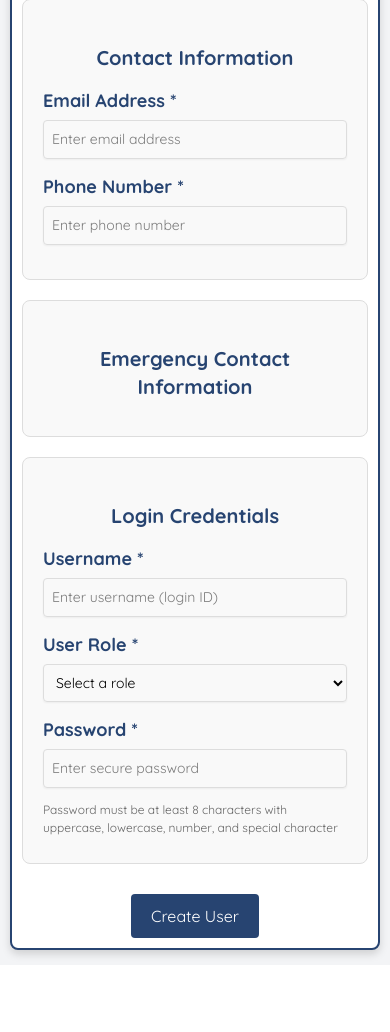
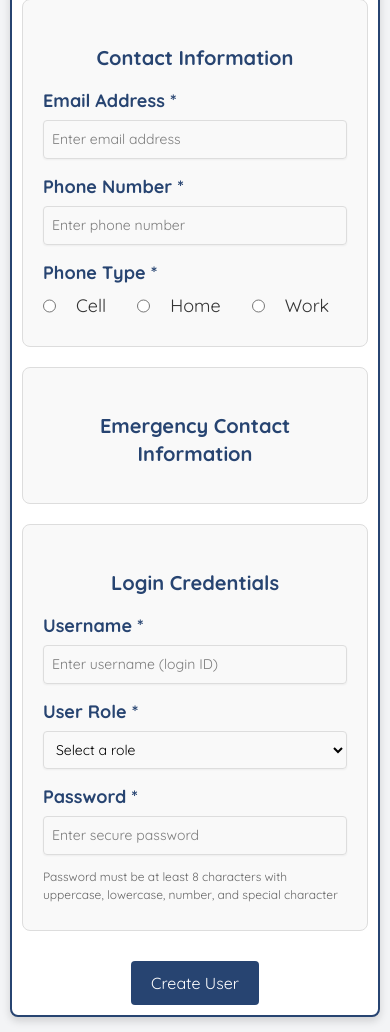
Before and after one commit to ivy864/micah-ministries, a PHP site: page /stepvarepo/createNewUser.php in a window 390 px wide. Shown: the part 789-1821 px from the top of the page. Before the commit the page ends 1751 px from the top, so only its background shows below. Run offline with PHP 8.4, Linux system fonts and the light colour scheme; the visitor is signed in with stand-in values (Sample User, id 1); data that the repository does not hold is empty; style sheets or scripts are compiled from the project's sources.

Commit message:
can now add phone type to user

```diff
--- a/createNewUser.php
+++ b/createNewUser.php
@@ -36,7 +36,7 @@
 
         $required = array(
             'first_name', 'last_name', 'email', 'phone', 'username', 'password', 'user_role', 'birthday', 'street_address',
-            'city', 'state', 'zip_code'
+            'city', 'state', 'zip_code', 'phone1type'
         );
 
         $errors = false;
@@ -94,7 +94,12 @@
             $errors = true;
         }
 
-        $phone1type = 'cellphone'; // Default for staff
+        $phone1type = $args['phone1type'];
+        if (!valueConstrainedTo($phone1type, array('cellphone', 'home', 'work'))) {
+            $errors = true;
+            // echo 'bad phone type';
+        }
+
         $username = $args['username'];
         $user_role = $args['user_role'];
 
@@ -363,6 +368,23 @@ require_once('header.php');
 	    margin-top: 5px;
 	}
 
+    .radio-group {
+        display: flex;
+        gap: 15px;
+        margin-top: 5px;
+    }
+
+    .radio-group input[type="radio"] {
+        width: auto;
+        margin-right: 5px;
+    }
+
+    .radio-group label {
+        margin-bottom: 0;
+        font-weight: normal;
+        color: #333;
+    }
+
 
 </style>
 <!-- BANDAID END, REMOVE ONCE SOME GENIUS FIXES -->
@@ -485,6 +507,24 @@ require_once('header.php');
                             value="<?php if (isset($phone1)) echo htmlspecialchars($phone1); ?>"
                             placeholder="Enter phone number">
                     </div>
+
+                    <div class="form-group">
+                        <label>Phone Type *</label>
+                        <div class="radio-group">
+                            <input type="radio" id="phone-type-cellphone" name="phone1type" value="cell"
+                                <?php if (isset($phone1type) && $phone1type === 'cell') echo 'checked'; ?> required>
+                            <label for="phone-type-cellphone">Cell</label>
+
+                            <input type="radio" id="phone-type-home" name="phone1type" value="home"
+                                <?php if (isset($phone1type) && $phone1type === 'home') echo 'checked'; ?> required>
+                            <label for="phone-type-home">Home</label>
+
+                            <input type="radio" id="phone-type-work" name="phone1type" value="work"
+                                <?php if (isset($phone1type) && $phone1type === 'work') echo 'checked'; ?> required>
+                            <label for="phone-type-work">Work</label>
+                        </div>
+
+                    </div>
                 </div>
 
                 <div class="section-box">
```
